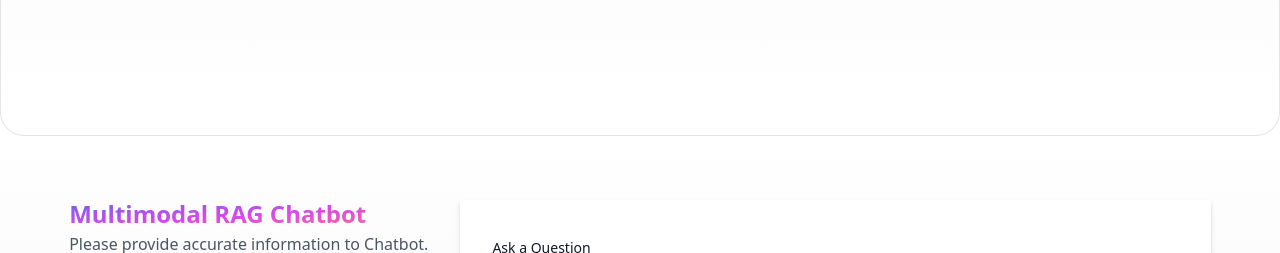
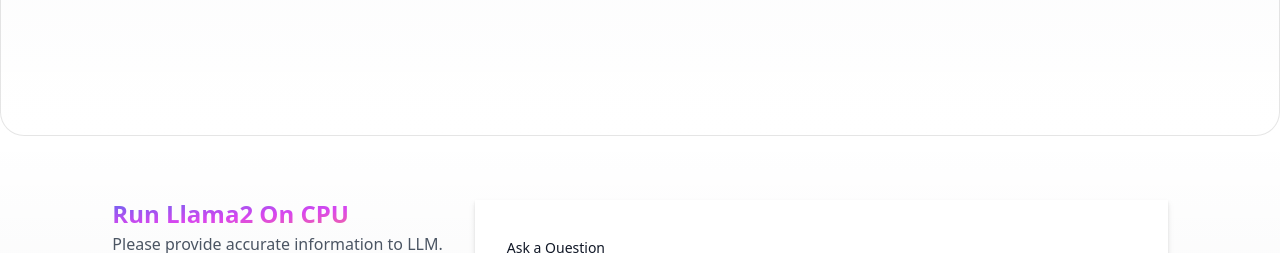
Before and after one commit to Dhruv-saxena-25/Llama2-CPU, a Flask app: template templates/index.html in a window 1280 px wide. Shown: the part 650-903 px from the top of the page. Run offline with Flask 3, Linux system fonts and the light colour scheme; the template is opened without the code that fills it, so the values that code supplies are empty; some libraries are stand-ins or nearby versions.

Commit message:
templates

```diff
--- a/templates/index.html
+++ b/templates/index.html
@@ -59,8 +59,8 @@
 
         <div class="grid grid-cols-1 gap-x-8 gap-y-8 pt-4 md:grid-cols-3 ">
             <div class="px-4 sm:px-0">
-                <h2 class="text-2xl font-bold leading-7 text-transparent bg-clip-text bg-gradient-to-tl from-rose-400 via-fuchsia-500 to-indigo-500 ">Multimodal RAG Chatbot</h2>
-                <p class="mt-1 text-md leading-6 text-gray-600">Please provide accurate information to Chatbot.</p>
+                <h2 class="text-2xl font-bold leading-7 text-transparent bg-clip-text bg-gradient-to-tl from-rose-400 via-fuchsia-500 to-indigo-500 ">Run Llama2 On CPU</h2>
+                <p class="mt-1 text-md leading-6 text-gray-600">Please provide accurate information to LLM.</p>
                 <img src="https://res.cloudinary.com/dtsuvx8dz/image/upload/v1712990769/rp7adpujhtdh6d7odlir.png" width="300" height="300" alt="">
             </div>
 
```
